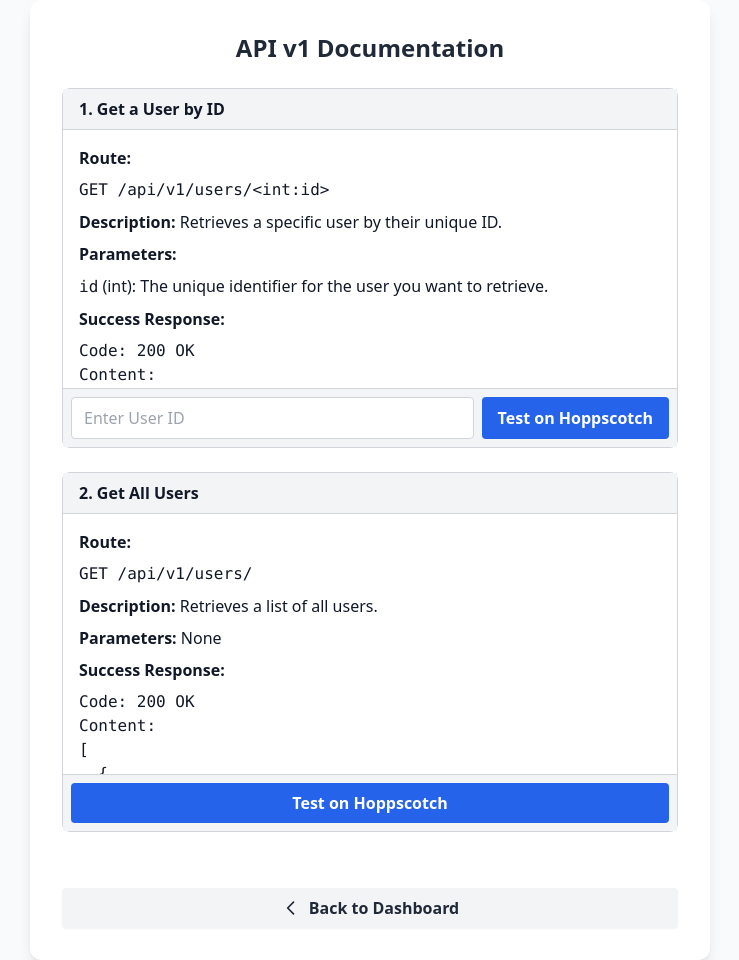
After one commit to Tareqhaboukh/project_one, a Flask app: page /docs in a window 1280 px wide. The commit adds this page. Shown: the whole page, without its empty margins (270-1009 px from the left). Run offline with Flask 3, Linux system fonts and the light colour scheme; a user stored in the database is signed in; some libraries are stand-ins or nearby versions.

Commit message:
Api Documentation and fix.

```diff
--- a/app.py
+++ b/app.py
@@ -526,6 +526,7 @@ SITE STRUCTURE & NAVIGATION GUIDE
      - Invoices
      - Vendors
      - Analytics
+     - API Documentation
      - Ask AI Question (the chatbot)
    - A Reset option is available to restore demo data.
    - Logout button at the bottom.
@@ -547,10 +548,16 @@ SITE STRUCTURE & NAVIGATION GUIDE
    - Click edit to modify vendor details.
    - Create new vendors.
 
-6. Analytics Section
+6. API v1
+   - Two endpoints are available:
+     - Get a User by ID — requires entering a numeric ID in the input box.
+     - Get All Users — no input required.
+   - Each endpoint has a "Test the API on Hoppscotch" button at the bottom of its box for testing requests.
+
+7. Analytics Section
    - View graphs showing total tax and amount for each vendor.
 
-7. Reset Functionality
+8. Reset Functionality
    - Available from the main page.
    - Restores the app to its default state and re-seeds the database with demo data.
    - Safe to use anytime; helps users start fresh.
@@ -614,8 +621,15 @@ def ask():
     return jsonify({"answer": answer})
 
 ########## Other ##########
+@app.route("/docs")
+@login_required
+
+def api_docs():
+    return render_template("api_docs.html", title="API v1 Documentation")
 
 @app.route('/reset', methods=['POST', 'GET'])
+@login_required
+
 def reset():
     from data_seed import seed_all
 
@@ -641,9 +655,10 @@ def ping():
     return 'OK', 200
 
 @app.errorhandler(404)
-@login_required
 
 def page_not_found(e):
+    if request.path.startswith('/api/'):
+        return jsonify({"message": "User not found"}), 404
     return render_template('404.html'), 404
 
 if __name__ == '__main__':
--- /dev/null
+++ b/templates/api_docs.html
@@ -0,0 +1,137 @@
+{% extends "base.html" %}
+
+{% block content %}
+<div class="flex items-center justify-center min-h-screen bg-gray-50">
+    <div class="w-[680px] h-[960px] p-8 bg-white rounded-xl shadow-lg flex flex-col">
+
+        <!-- Title -->
+        <div>
+            <h2 class="text-2xl font-bold mb-6 text-center text-gray-800">API v1 Documentation</h2>
+        </div>
+
+        <!-- First API Method: Get User by ID -->
+        <div class="mb-6 border border-gray-300 rounded-lg flex flex-col h-[360px]">
+            <!-- Fixed title -->
+            <div class="bg-gray-100 px-4 py-2 border-b border-gray-300 font-semibold">
+                1. Get a User by ID
+            </div>
+            <!-- Scrollable content -->
+            <div class="overflow-auto p-4 flex-1 space-y-2">
+                <p><strong>Route:</strong></p>
+                <pre><code>GET /api/v1/users/&lt;int:id&gt;</code></pre>
+
+                <p><strong>Description:</strong> Retrieves a specific user by their unique ID.</p>
+
+                <p><strong>Parameters:</strong></p>
+                <p><code>id</code> (int): The unique identifier for the user you want to retrieve.</p>
+
+                <p><strong>Success Response:</strong></p>
+                <pre><code>Code: 200 OK
+Content:
+[
+  {
+    "id": 1,
+    "username": "john_doe",
+    "first_name": "John",
+    "last_name": "Doe",
+    "email": "john@example.com",
+    "date_created": "2024-01-01T12:00:00Z"
+  }
+]</code></pre>
+
+                <p><strong>Error Response:</strong></p>
+                <pre><code>Code: 404 Not Found
+Content:
+{
+  "message": "User not found"
+}
+</code></pre>
+            </div>
+
+            <!-- Fixed Test API button -->
+            <div class="p-2 border-t border-gray-300 bg-gray-100 mt-auto flex gap-2">
+                <input id="userIdInput" type="number" placeholder="Enter User ID"
+                       class="flex-1 border border-gray-300 rounded px-3 py-2 focus:outline-none focus:ring-2 focus:ring-blue-500">
+                <button id="testUserBtn"
+                        class="bg-blue-600 hover:bg-blue-700 text-white font-semibold py-2 px-4 rounded transition">
+                    Test on Hoppscotch
+                </button>
+            </div>
+        </div>
+
+        <!-- Second API Method: Get All Users -->
+        <div class="mb-6 border border-gray-300 rounded-lg flex flex-col h-[360px]">
+            <!-- Fixed title -->
+            <div class="bg-gray-100 px-4 py-2 border-b border-gray-300 font-semibold">
+                2. Get All Users
+            </div>
+            <!-- Scrollable content -->
+            <div class="overflow-auto p-4 flex-1 space-y-2">
+                <p><strong>Route:</strong></p>
+                <pre><code>GET /api/v1/users/</code></pre>
+
+                <p><strong>Description:</strong> Retrieves a list of all users.</p>
+
+                <p><strong>Parameters:</strong> None</p>
+
+                <p><strong>Success Response:</strong></p>
+                <pre><code>Code: 200 OK
+Content:
+[
+  {
+    "id": 1,
+    "username": "john_doe",
+    "first_name": "John",
+    "last_name": "Doe",
+    "email": "john@example.com",
+    "date_created": "2024-01-01T12:00:00Z"
+  },
+  {
+    "id": 2,
+    "username": "jane_doe",
+    "first_name": "Jane",
+    "last_name": "Doe",
+    "email": "jane@example.com",
+    "date_created": "2024-01-02T12:00:00Z"
+  }
+]
+</code></pre>
+            </div>
+
+            <!-- Fixed Test API button -->
+            <div class="p-2 border-t border-gray-300 bg-gray-100 mt-auto flex gap-2">
+                <button id="testAllBtn"
+                        class="flex-1 bg-blue-600 hover:bg-blue-700 text-white font-semibold py-2 px-4 rounded transition">
+                    Test on Hoppscotch
+                </button>
+            </div>
+        </div>
+
+        <!-- Back to Dashboard button at the bottom -->
+        <div class="mt-auto">
+            <a href="{{ url_for('dashboard') }}"
+               class="flex items-center justify-center gap-2 w-full bg-gray-100 hover:bg-gray-200 text-gray-800 font-semibold py-2 px-4 rounded shadow-sm transition">
+                <svg class="w-5 h-5" fill="none" stroke="currentColor" stroke-width="2" viewBox="0 0 24 24">
+                    <path stroke-linecap="round" stroke-linejoin="round" d="M15 19l-7-7 7-7" />
+                </svg>
+                Back to Dashboard
+            </a>
+        </div>
+
+    </div>
+</div>
+
+<script>
+document.getElementById('testUserBtn').addEventListener('click', () => {
+    const userId = document.getElementById('userIdInput').value.trim();
+    if (!userId) return alert("Please enter a User ID");
+    const url = `https://hoppscotch.io/?method=GET&url=${encodeURIComponent('https://project-one-ofo6.onrender.com/api/v1/users/' + userId)}`;
+    window.open(url, '_blank');
+});
+
+document.getElementById('testAllBtn').addEventListener('click', () => {
+    const url = `https://hoppscotch.io/?method=GET&url=${encodeURIComponent('https://project-one-ofo6.onrender.com/api/v1/users/')}`;
+    window.open(url, '_blank');
+});
+</script>
+{% endblock %}
--- a/templates/dashboard.html
+++ b/templates/dashboard.html
@@ -43,6 +43,11 @@
                 Analytics
             </a>
 
+            <a href="{{ url_for('api_docs') }}"
+               class="w-full bg-blue-500 hover:bg-blue-600 text-white font-bold py-2 px-4 rounded block text-center">
+                API Documentation
+            </a>
+
             <a href="{{ url_for('chatbot_page') }}"
                class="w-full bg-blue-500 hover:bg-blue-600 text-white font-bold py-2 px-4 rounded block text-center">
                 Ask AI a Question
```
Also changed, not shown: api/user_api.py (+4 -5 lines).
